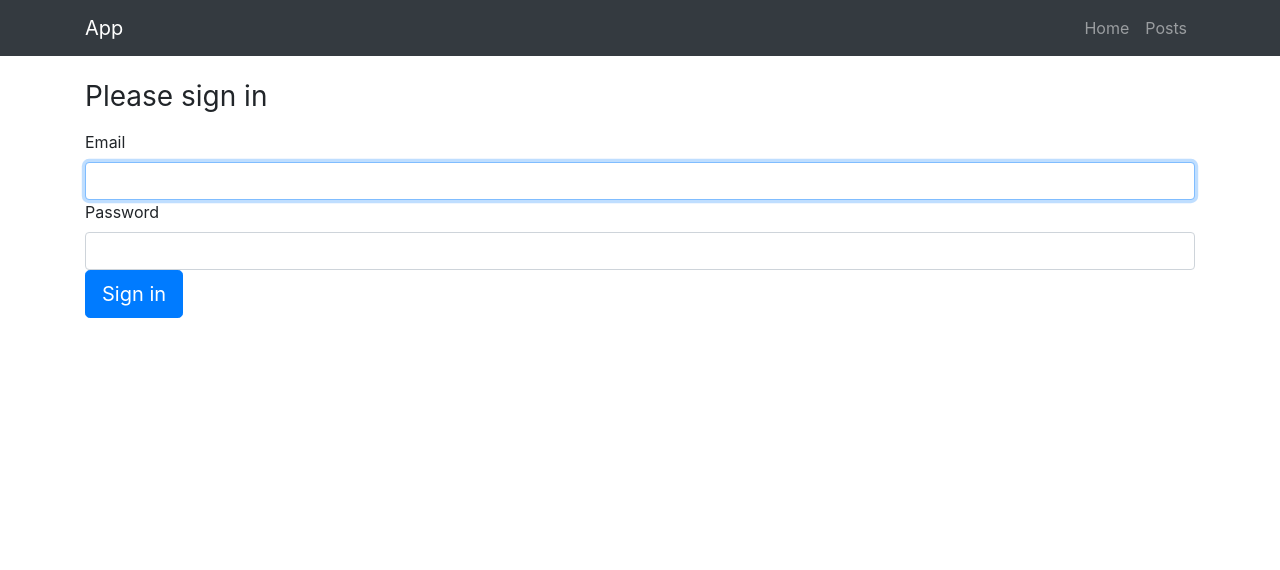
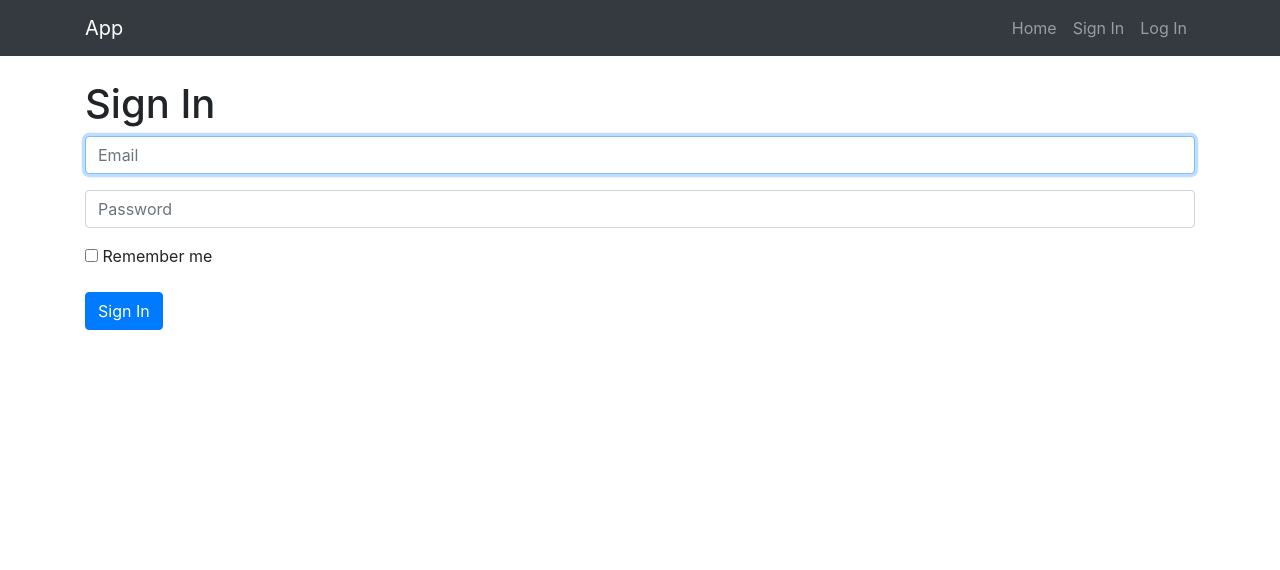
Before and after one commit to RuslanPylypenko/project-manager, a Symfony app: template manager/templates/security/login.html.twig in a window 1280 px wide. Shown: the top 570 px of the page. Run offline with Twig, Linux system fonts and the light colour scheme; the template is opened without the code that fills it, so the values that code supplies are empty; some libraries are stand-ins or nearby versions.

Commit message:
access control

```diff
--- a/manager/templates/base.html.twig
+++ b/manager/templates/base.html.twig
@@ -44,9 +44,21 @@
                     <li class="nav-item">
                         <a class="nav-link" href="{{ path('home') }}">Home</a>
                     </li>
-                    <li class="nav-item">
-                        <a class="nav-link" href="{{ path('post_index') }}">Posts</a>
-                    </li>
+                    {% if is_granted('IS_AUTHENTICATED_FULLY') %}
+                        <li class="nav-item">
+                            <a class="nav-link" href="{{ path('post_index') }}">Posts</a>
+                        </li>
+                        <li class="nav-item">
+                            <a class="nav-link" href="{{ path('app_logout') }}">Log Out</a>
+                        </li>
+                    {% else %}
+                        <li class="nav-item">
+                            <a class="nav-link" href="{{ path('app_register') }}">Sign In</a>
+                        </li>
+                        <li class="nav-item">
+                            <a class="nav-link" href="{{ path('app_login') }}">Log In</a>
+                        </li>
+                    {% endif %}
                 </ul>
             </div>
         </div>
--- a/manager/templates/security/login.html.twig
+++ b/manager/templates/security/login.html.twig
@@ -8,35 +8,31 @@
             <div class="alert alert-danger">{{ error.messageKey|trans(error.messageData, 'security') }}</div>
         {% endif %}
 
-    {% if app.user %}
-        <div class="mb-3">
-            You are logged in as {{ app.user.username }}, <a href="{{ path('app_logout') }}">Logout</a>
+        <h1>Sign In</h1>
+
+        <div class="form-group">
+            <label for="inputEmail" class="sr-only control-label required">Email</label>
+            <input type="email" value="{{ last_username }}" name="email" id="inputEmail" class="form-control" placeholder="Email" required autofocus>
         </div>
-    {% endif %}
-
-    <h1 class="h3 mb-3 font-weight-normal">Please sign in</h1>
-    <label for="inputEmail">Email</label>
-    <input type="email" value="{{ last_username }}" name="email" id="inputEmail" class="form-control" required autofocus>
-    <label for="inputPassword">Password</label>
-    <input type="password" name="password" id="inputPassword" class="form-control" required>
+        <div class="form-group">
+            <label for="inputPassword" class="sr-only control-label required">Password</label>
+            <input type="password" name="password" id="inputPassword" class="form-control" placeholder="Password" required>
+        </div>
 
         <input type="hidden" name="_csrf_token"
                value="{{ csrf_token('authenticate') }}"
         >
 
-    {#
-        Uncomment this section and add a remember_me option below your firewall to activate remember me functionality.
-        See https://symfony.com/doc/current/security/remember_me.html
-
+        <div class="form-group">
             <div class="checkbox mb-3">
                 <label>
                     <input type="checkbox" name="_remember_me"> Remember me
                 </label>
             </div>
-    #}
+        </div>
 
-    <button class="btn btn-lg btn-primary" type="submit">
-        Sign in
-    </button>
+        <div class="form-group">
+            <button class="btn btn-primary" type="submit">Sign In</button>
+        </div>
     </form>
 {% endblock %}
```
Also changed, not shown: manager/templates/registration/register.html.twig (+6 -6 lines), 1 other file. Lines whose indentation alone changed are shown as unchanged.
